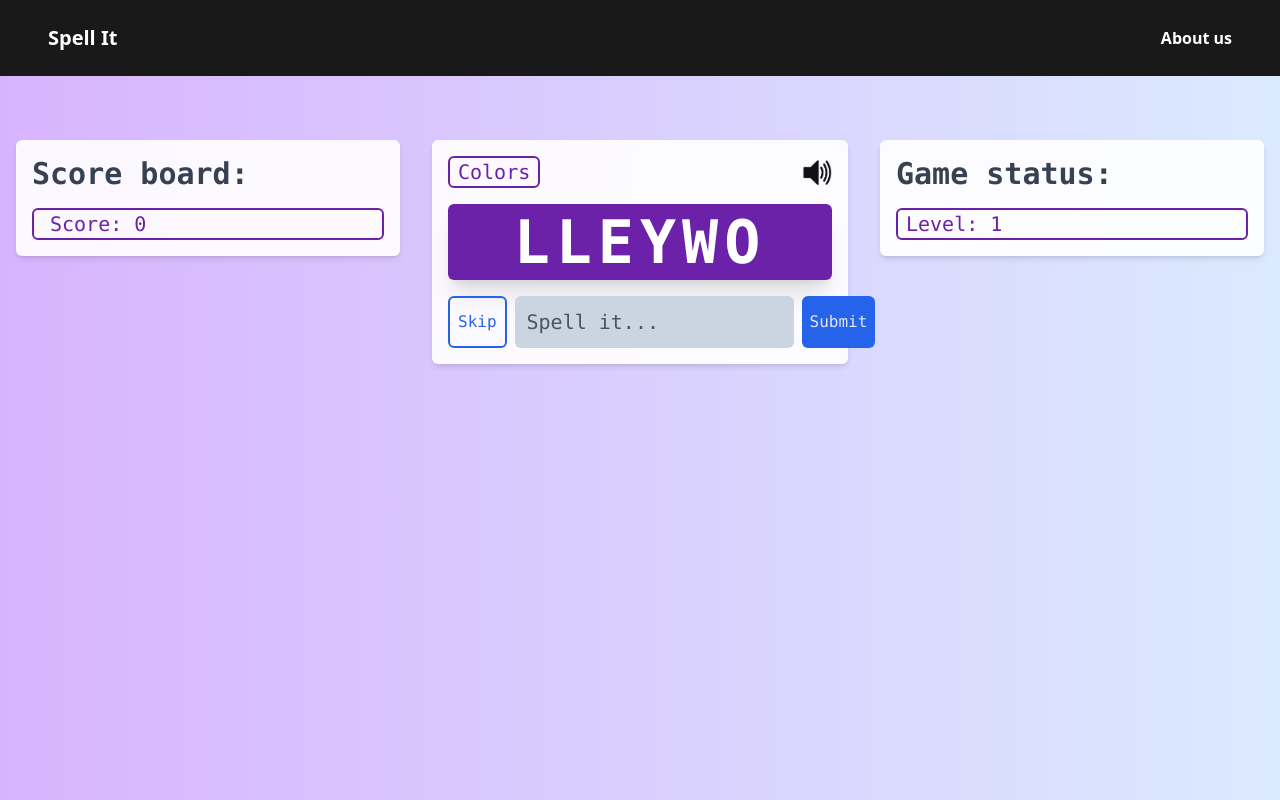
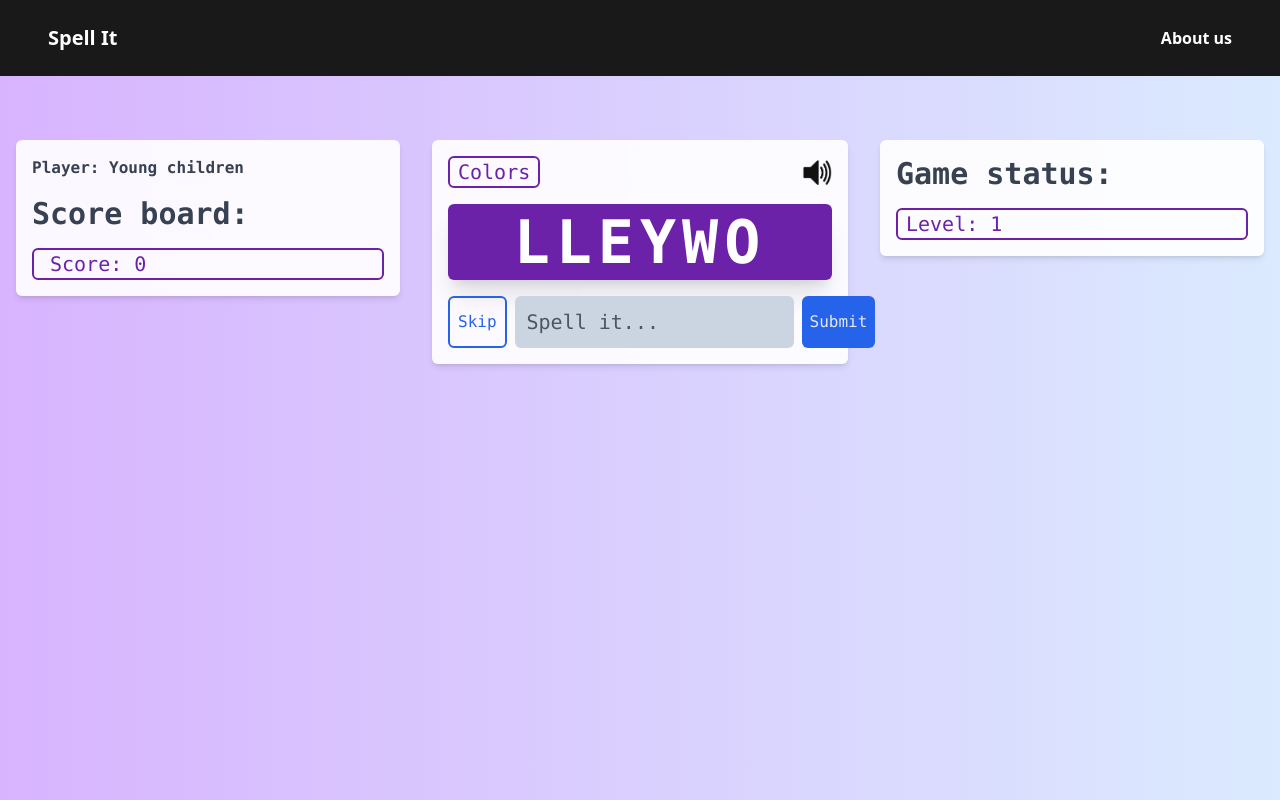
Before and after one commit to kensidiangco/spell-it-game, a Next.js app: page / in a window 1280 px wide. Both pictures are taken after typing "5" into the empty fields and a click on the input "Play". Shown: the top 800 px of the page. Built offline with nearby package versions, Linux system fonts and the light colour scheme.

Commit message:
Adding player identification features

```diff
--- a/components/ScoreBoard.jsx
+++ b/components/ScoreBoard.jsx
@@ -1,10 +1,11 @@
 import { AnimatePresence, motion } from 'framer-motion'
 import React from 'react'
 
-function ScoreBoard({ correctAnswer, level }) {
+function ScoreBoard({ correctAnswer, level, adulthood }) {
   return (
     <>
         <div className='flex flex-col gap-4 backdrop-blur-xl bg-white/90 p-4 rounded-md shadow-md md:w-80 xl:w-96'>
+            <p className="font-bold text-gray-700">Player: {adulthood}</p>
             <p className="text-3xl font-bold text-gray-700">Score board:</p>
             <p className="text-xl border-2 border-purple-800 text-purple-800 rounded-md px-4">Score: <span>{level - 1}</span></p>
 
--- a/pages/index.js
+++ b/pages/index.js
@@ -298,7 +298,7 @@ export default function Home() {
         </div> */}
 
         <div class="grid grid-cols-1 xl:grid-cols-3 gap-4 place-items-center xl:h-screen items-start pt-4 pb-8 md:pt-16">
-          <ScoreBoard level={level} correctAnswer={correctAnswer} />
+          <ScoreBoard level={level} correctAnswer={correctAnswer} adulthood={adulthood} />
 
           <div className='grid grid-cols-1 gap-4 backdrop-blur-xl bg-white/90 p-4 rounded-md shadow-md'>
             <GamePanel
```
